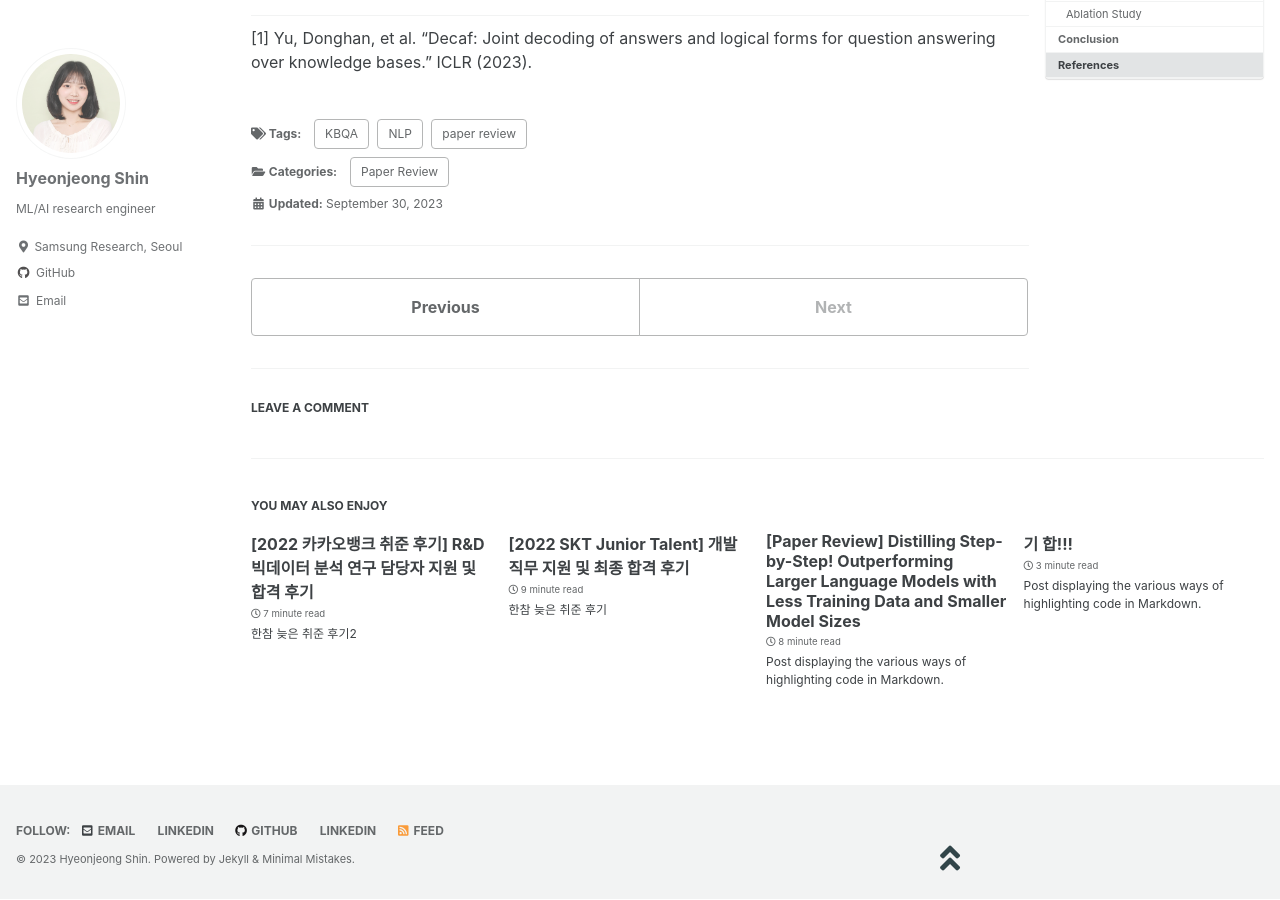
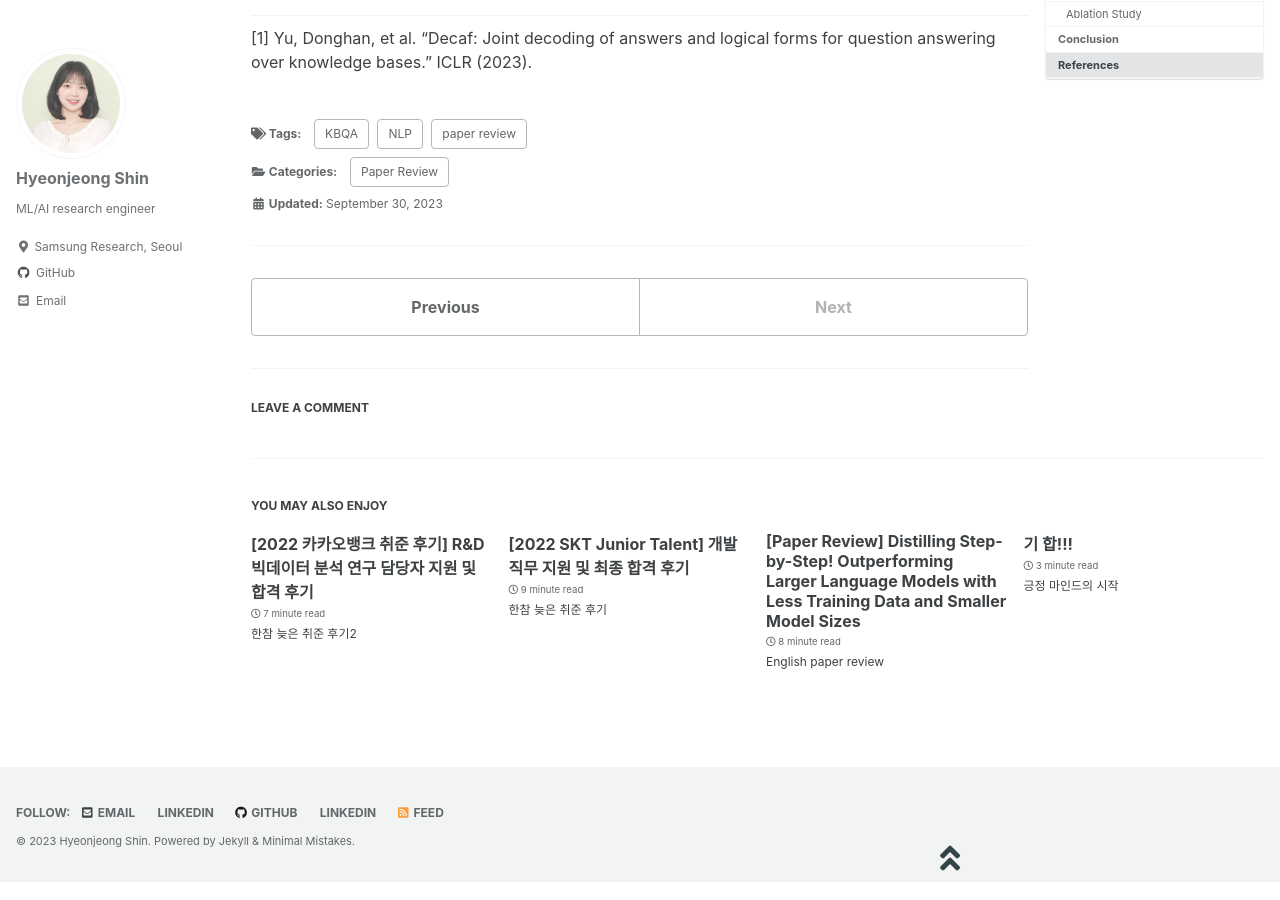
Before and after one commit to hyeonjeong1/hyeonjeong1.github.io, a Jekyll site: the page built from _posts/2023-09-30-decaf.md, in a window 1280 px wide and 900 px high, scrolled down 3480 px. Built offline with Jekyll 4.4.1, drawn with Linux system fonts in a browser that asks for light colours; cached includes are drawn as plain includes; formulas are drawn with MathJax 3; comment, search, counter and statistics services are not loaded.

Commit message:
fix excerpt

```diff
--- a/_posts/2023-08-20-daily.md
+++ b/_posts/2023-08-20-daily.md
@@ -1,6 +1,6 @@
 ---
 title: "기 합!!!"
-excerpt: "Post displaying the various ways of highlighting code in Markdown."
+excerpt: "긍정 마인드의 시작"
 last_modified_at: 2023-08-20
 categories:
   - Daily
--- a/_posts/2023-08-20-paper_distilling.md
+++ b/_posts/2023-08-20-paper_distilling.md
@@ -1,6 +1,6 @@
 ---
 title: "[Paper Review] Distilling Step-by-Step! Outperforming Larger Language Models with Less Training Data and Smaller Model Sizes"
-excerpt: "Post displaying the various ways of highlighting code in Markdown."
+excerpt: "English paper review"
 last_modified_at: 2023-08-20
 categories:
   - Paper Review
--- a/_posts/2023-09-30-decaf.md
+++ b/_posts/2023-09-30-decaf.md
@@ -1,6 +1,6 @@
 ---
 title: "[Paper Review] DecAF: Joint Decoding of Answers and Logical Forms for Question Answering over Knowledge Bases"
-excerpt: "Post displaying the various ways of highlighting code in Markdown."
+excerpt: "English paper review"
 last_modified_at: 2023-09-30
 categories:
   - Paper Review
```
Also changed, not shown: _posts/2023-07-14-paper_rethinking.md (+1 -1 lines).
